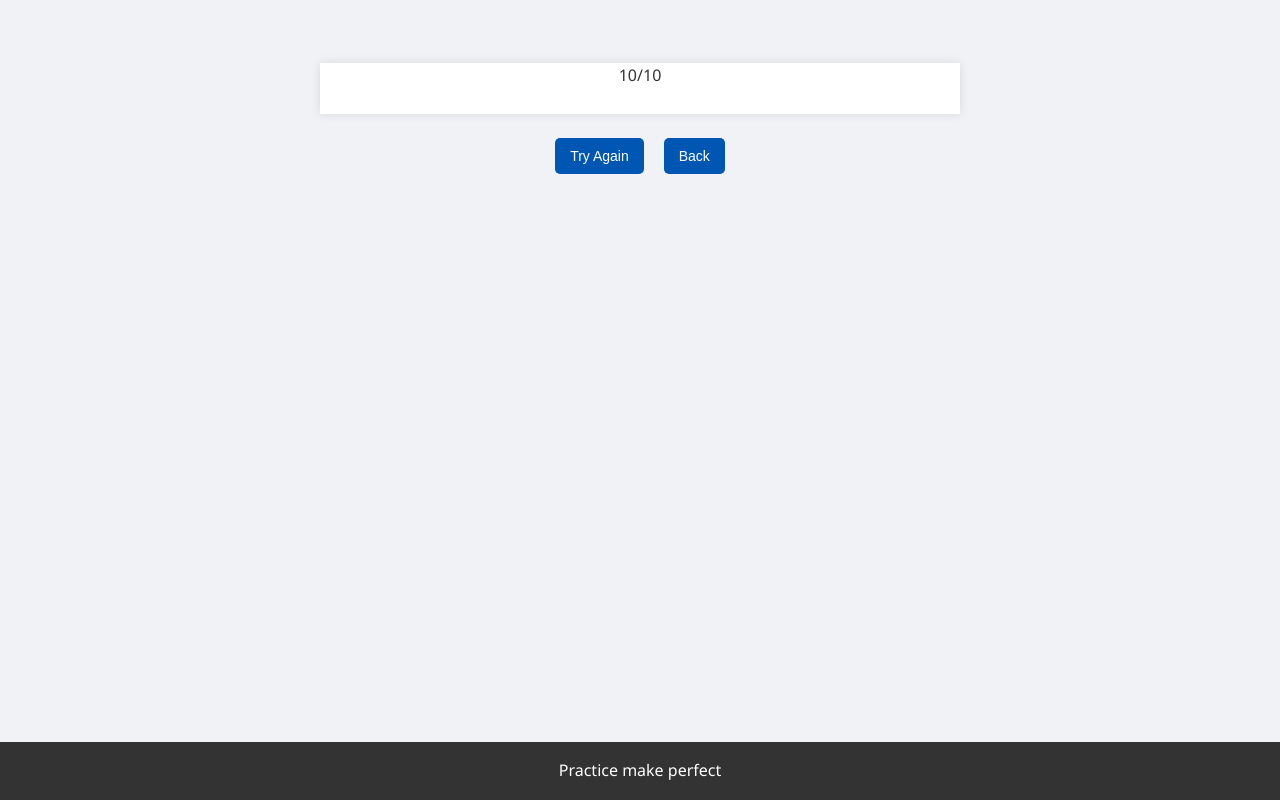
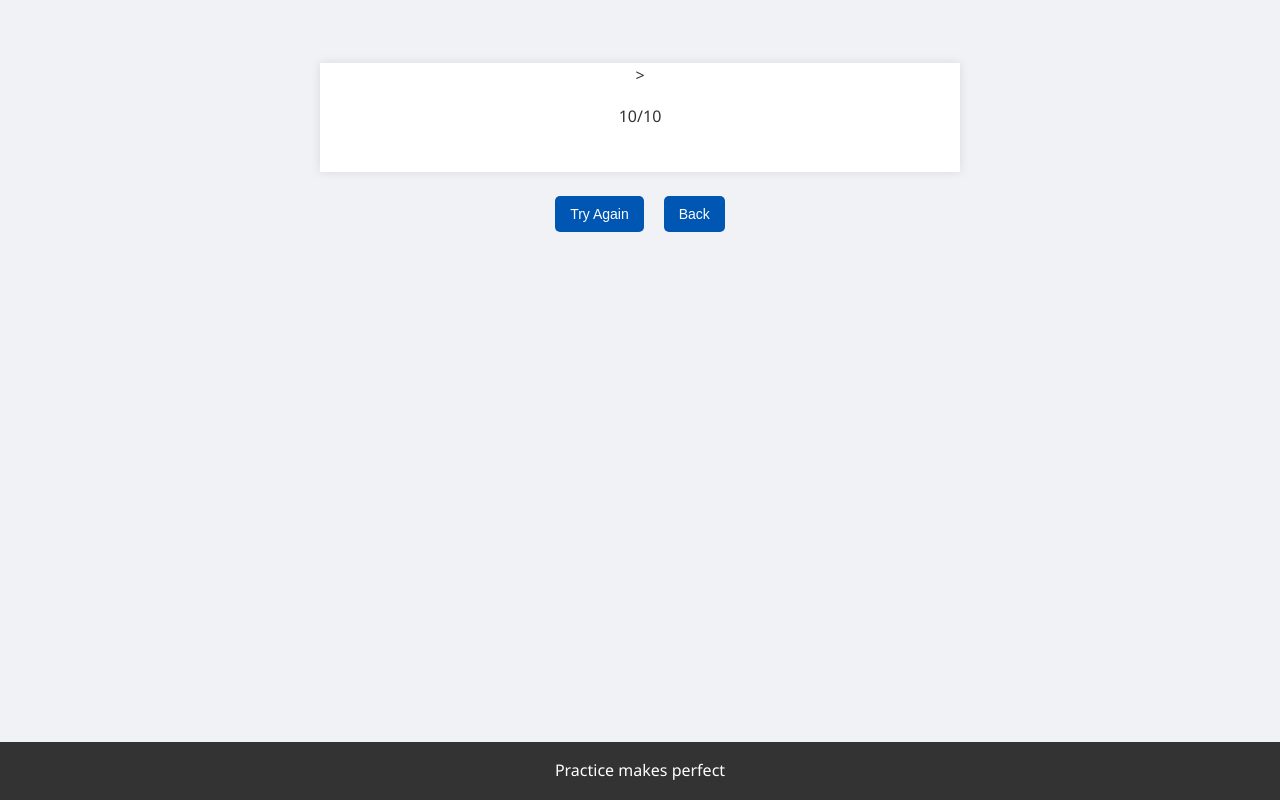
Before and after one commit to nastiatatl/LexIQ, a Flask app: template templates/score.html in a window 1280 px wide. Run offline with Flask 3, Linux system fonts and the light colour scheme; the template is opened without the code that fills it: most values are stand-ins (such as "Sample title", 1, 10 or a date in 2020).

Commit message:
update styling

```diff
--- a/templates/quiz.html
+++ b/templates/quiz.html
@@ -4,13 +4,13 @@
     <meta charset="UTF-8">
     <meta name="viewport" content="width=device-width, initial-scale=1.0">
     <title>Quiz</title>
-    <link rel="stylesheet" href="/static/app.css"> <!-- Link to shared CSS file -->
+    <link rel="stylesheet" href="/static/app.css">
 </head>
 <body>
     <header>
         <h1>Quiz Time!</h1>
     </header>
-    <main class="container">
+    <main>
         <form action="/submit-quiz" method="post">
             {% for question in questions %}
                 <div class="question">
--- a/templates/score.html
+++ b/templates/score.html
@@ -4,24 +4,24 @@
     <meta charset="UTF-8">
     <meta name="viewport" content="width=device-width, initial-scale=1.0">
     <title>Score</title>
-    <link rel="stylesheet" href="/static/app.css"> <!-- Link to shared CSS file -->
+    <link rel="stylesheet" href="/static/app.css">
 </head>
 <body>
     <header>
         <h1>{{ message }}</h1>
     </header>
 
-    <main class="container">
-        {{ score }}/{{ total }}
+    <main> >
+        <p>{{ score }}/{{ total }}</p>
 
-    <div class="button-container">
-        <button onclick="window.location.href='/quiz'">Try Again</button>
-        <button onclick="window.location.href='/'">Back</button>
-    </div>
+        <div class="button-container">
+            <button onclick="window.location.href='/quiz'">Try Again</button>
+            <button onclick="window.location.href='/'">Back</button>
+        </div>
     </main>
 
     <footer>
-        <p>Practice make perfect</p>
+        <p>Practice makes perfect</p>
     </footer>
 
 </body>
```
